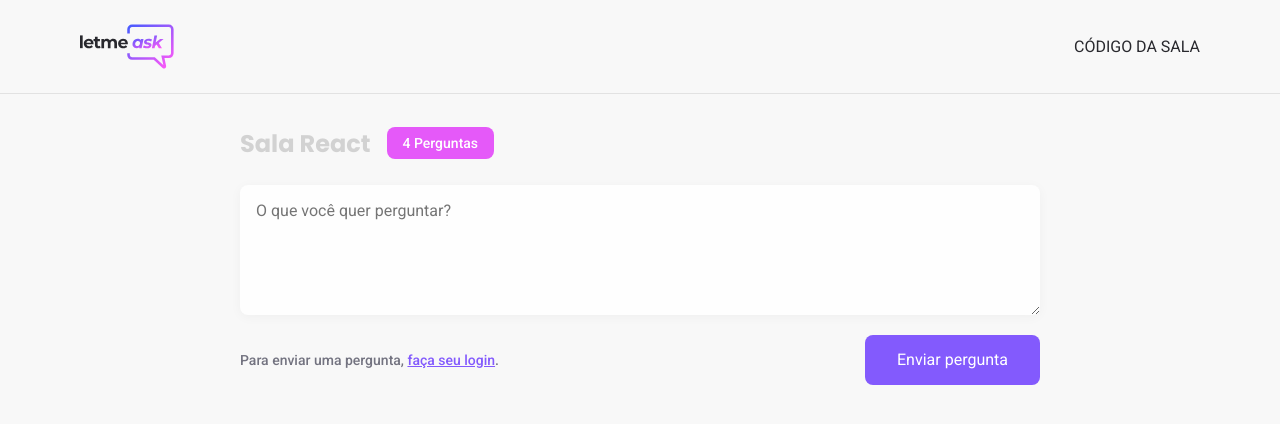
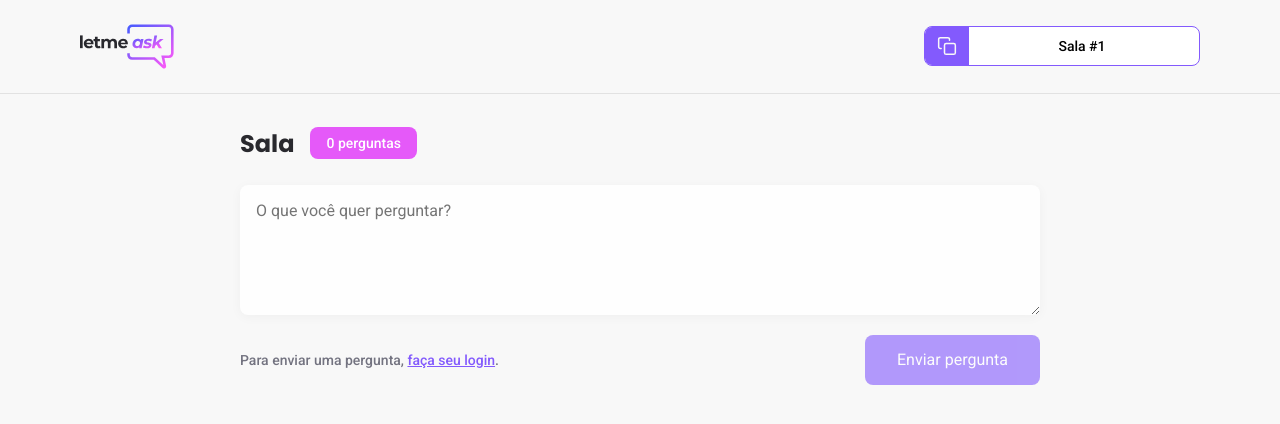
Before and after one commit to mvgoliveira/LetMeAsk-web, a React (Create React App) app: page /rooms/1 in a window 1280 px wide. Shown: the top 424 px of the page. Built offline with nearby package versions, Linux system fonts and the light colour scheme; no server answers; the database is empty.

Commit message:
✨ Create Room page and questions functions

```diff
--- a/src/components/Button.tsx
+++ b/src/components/Button.tsx
@@ -1,6 +1,6 @@
 import { ButtonHTMLAttributes } from 'react';
 
-import { ButtonStyle } from '../styles/button';
+import { ButtonStyle } from '../styles/buttons';
 
 type ButtonProps = ButtonHTMLAttributes<HTMLButtonElement>;
 
--- /dev/null
+++ b/src/components/RoomCode.tsx
@@ -0,0 +1,22 @@
+import copyImg from '../assets/images/copy.svg';
+import {ButtonRoomCode} from '../styles/buttons'
+
+type RoomCodeProps = {
+  code: string;
+}
+
+export function RoomCode(props: RoomCodeProps) {
+
+  function copyRoomCodeToClipBoard() {
+    navigator.clipboard.writeText(props.code)
+  }
+
+  return (
+    <ButtonRoomCode onClick={copyRoomCodeToClipBoard}>
+      <div>
+        <img src={copyImg} alt="Copy room code" />
+      </div>
+      <span> Sala #{props.code} </span>
+    </ButtonRoomCode>
+  )
+}
--- a/src/pages/Room.tsx
+++ b/src/pages/Room.tsx
@@ -1,31 +1,141 @@
-import { Container } from '../styles/room';
+import { FormEvent, useState } from 'react';
+import { useParams } from 'react-router-dom';
+
+import { database } from '../services/firebase';
+import { useAuth } from '../hooks/useAuth';
 
 import logoImg from '../assets/images/logo.svg'
+
 import { Button } from '../components/Button';
+import { RoomCode } from '../components/RoomCode';
+
+import { Container, UserInfoContainer } from '../styles/room';
+import { useEffect } from 'react';
+
+
+type RoomParams = {
+  id: string;
+}
+
+type FirebaseQuestions = Record<string, {
+  author: {
+    name: string,
+    avatar: string;
+  },
+  content: string;
+  isAnswered: boolean;
+  isHighlighted: boolean;
+}>
+
+type Question = {
+  id: string;
+  author: {
+    name: string,
+    avatar: string;
+  },
+  content: string;
+  isAnswered: boolean;
+  isHighlighted: boolean;
+}
 
 export function Room() {
+  const [newQuestion, setNewQuestion] = useState('');
+  const [questions, setQuestions] = useState<Question[]>([]);
+  const [title, setTitle] = useState('');
+
+  const params = useParams<RoomParams>();
+  const roomId = params.id;
+  const { user } = useAuth();
+
+  useEffect(() => {
+    const roomRef = database.ref(`rooms/${roomId}`);
+
+    roomRef.on('value', room => {
+      const databaseRoom = room.val();
+      const firebaseQuestions: FirebaseQuestions = databaseRoom.questions ?? {};
+
+      const parsedQuestions = Object.entries(firebaseQuestions).map(([key, value]) => {
+        return {
+          id: key,
+          content: value.content,
+          author: value.author,
+          isHighlighted: value.isHighlighted,
+          isAnswered: value.isAnswered
+        }
+      });
+
+      setQuestions(parsedQuestions);
+      setTitle(databaseRoom.title);
+    })
+
+
+  }, [roomId])
+
+  async function handleSendQuestion(event: FormEvent) {
+    event.preventDefault();
+
+    if (newQuestion.trim() === '' ) {
+      return;
+    }
+
+    if (!user) {
+      throw new Error('You must be logged in');
+    }
+
+    const question = {
+      content: newQuestion,
+      author: {
+        name: user.name,
+        avatar: user.avatar
+      },
+      isHighlighted: false,
+      isAnswered: false
+    }
+
+    await database.ref(`rooms/${roomId}/questions`).push(question);
+
+    setNewQuestion('');
+  }
+
   return (
     <Container>
       <header>
         <section>
           <img src={logoImg} alt="LetMeAsk" />
-          <div> CÓDIGO DA SALA </div>
+          <RoomCode code={params.id}/>
         </section>
       </header>
 
       <main>
         <div>
-          <h1>Sala React</h1>
-          <span>4 Perguntas</span>
+          <h1>Sala {title}</h1>
+
+          { questions.length > 1 || questions.length === 0
+            ? <span>{questions.length} perguntas</span>
+            : <span>{questions.length} pergunta</span>
+          }
+
         </div>
 
-        <form>
-          <textarea placeholder="O que você quer perguntar?"/>
+        <form onSubmit={handleSendQuestion}>
+          <textarea
+            placeholder="O que você quer perguntar?"
+            onChange={event => setNewQuestion(event.target.value)}
+            value={newQuestion}
+          />
 
-          <div>
-            <span>Para enviar uma pergunta, <button>faça seu login</button>.</span>
-            <Button type="submit">Enviar pergunta</Button>
-          </div>
+          <section>
+            { !user
+              ? (<span>Para enviar uma pergunta, <button>faça seu login</button>.</span>)
+
+              : <UserInfoContainer>
+                  <img src={user.avatar} alt={user.name} />
+                  <span>{user.name}</span>
+                </UserInfoContainer>
+            }
+
+            <Button type="submit" disabled={!user}>Enviar pergunta</Button>
+          </section>
         </form>
       </main>
 
--- a/src/styles/button.js
+++ /dev/null
@@ -1,32 +0,0 @@
-import styled from 'styled-components';
-
-export const ButtonStyle = styled.button`
-  height: 50px;
-  border-radius: 8px;
-  font-weight: 500px;
-  background: #835afd;
-  color: #fff;
-  padding: 0 32px;
-
-  display: flex;
-  justify-content: center;
-  align-items: center;
-
-  cursor: pointer;
-  border: 0;
-
-  transition: filter 0.2s;
-
-  img {
-    margin-right: 8px;
-  }
-
-  &:not(:disabled):hover {
-    filter: brightness(0.95);
-  }
-
-  &:disabled {
-    opacity: 0.6;
-    cursor: not-allowed;
-  }
-`
--- /dev/null
+++ b/src/styles/buttons.js
@@ -0,0 +1,63 @@
+import styled from 'styled-components';
+
+export const ButtonStyle = styled.button`
+  height: 50px;
+  border-radius: 8px;
+  font-weight: 500px;
+  background: #835afd;
+  color: #fff;
+  padding: 0 32px;
+
+  display: flex;
+  justify-content: center;
+  align-items: center;
+
+  cursor: pointer;
+  border: 0;
+
+  transition: filter 0.2s;
+
+  img {
+    margin-right: 8px;
+  }
+
+  &:not(:disabled):hover {
+    filter: brightness(0.95);
+  }
+
+  &:disabled {
+    opacity: 0.6;
+    cursor: not-allowed;
+  }
+`;
+
+export const ButtonRoomCode = styled.button`
+  height: 40px;
+  border-radius: 8px;
+  overflow: hidden;
+
+  background: #FFF;
+  border: 1px solid #835AFD;
+  cursor: pointer;
+
+  display: flex;
+
+  div {
+    background: #835AFD;
+    padding: 0 12px;
+    height: 100%;
+    display: flex;
+    justify-content: center;
+    align-items: center;
+  }
+
+  span {
+    display: block;
+    align-self: center;
+    flex: 1;
+    padding: 0 16px 0 12px;
+    width: 230px;
+    font-size: 14px;
+    font-weight: 500;
+  }
+`;
--- a/src/styles/room.js
+++ b/src/styles/room.js
@@ -30,10 +30,10 @@
       h1 {
         font-family: 'Poppins', sans-serif;
         font-size: 24px;
-        color: #2929292e;
+        color: #29292E;
       }
 
-      span {
+      > span {
         margin-left: 16px;
         background: #e559f9;
         border-radius: 8px;
@@ -56,13 +56,13 @@
         min-height: 130px;
       }
 
-      div {
+      section {
         display: flex;
         justify-content: space-between;
         align-items: center;
         margin-top: 16px;
 
-        span {
+        > span {
           margin-left: 0;
           padding: 0;
           font-size: 14px;
@@ -84,3 +84,21 @@
     }
   }
 `;
+
+export const UserInfoContainer = styled.article `
+  display: flex;
+  align-items: center;
+
+  img {
+    width: 32px;
+    height: 32px;
+    border-radius: 50%;
+  }
+
+  span {
+    margin-left: 8px;
+    color: #29292e;
+    font-weight: 500;
+    font-size: 14px;
+  }
+`;
```
